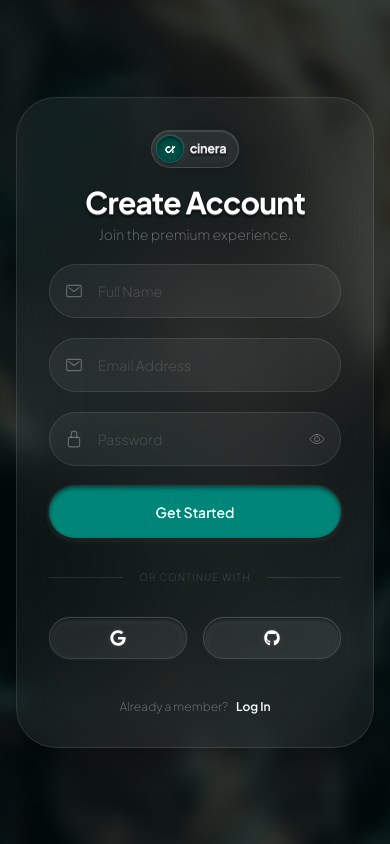
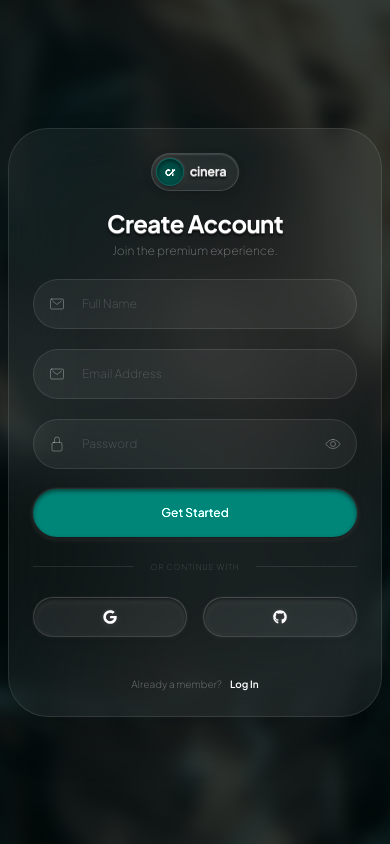
Before and after one commit to Pappyjay23/Cinera, a React (Vite) app: page /signup in a window 390 px wide. Built offline with nearby package versions, Linux system fonts and the light colour scheme.

Commit message:
feat: added responsive classes to auth screen

```diff
--- a/src/screens/Auth/Auth.tsx
+++ b/src/screens/Auth/Auth.tsx
@@ -2,11 +2,12 @@ import Logo from "@/components/ui/Logo";
 import { useState } from "react";
 import { FaGithub, FaGoogle } from "react-icons/fa";
 import {
-    IoEyeOffOutline,
-    IoEyeOutline,
-    IoLockClosedOutline,
-    IoMailOutline,
+	IoEyeOffOutline,
+	IoEyeOutline,
+	IoLockClosedOutline,
+	IoMailOutline,
 } from "react-icons/io5";
+import { useNavigate } from "react-router-dom";
 
 const AuthScreen = () => {
 	const pathname = window.location.pathname;
@@ -14,8 +15,10 @@ const AuthScreen = () => {
 	const [isLogin, setIsLogin] = useState(pathname === "/login");
 	const [showPassword, setShowPassword] = useState(false);
 
+	const navigate = useNavigate();
+
 	return (
-		<div className='relative min-h-screen w-full flex items-center justify-center bg-background overflow-hidden px-4 font-plus-jakarta'>
+		<div className='relative min-h-screen w-full flex items-center justify-center bg-background overflow-hidden py-4 px-2 md:px-4 font-plus-jakarta'>
 			<div className='absolute inset-0 z-0'>
 				<img
 					src='/app-bg.jpg'
@@ -25,16 +28,16 @@ const AuthScreen = () => {
 				<div className='absolute inset-0 bg-radial-at-t from-teal-500/10 via-black/80 to-black' />
 			</div>
 
-			<div className='relative z-10 w-full max-w-md bg-white/5 backdrop-blur-2xl border border-white/10 p-8 md:p-10 rounded-[2.5rem] shadow-2xl'>
+			<div className='relative z-10 w-full max-w-md bg-white/5 backdrop-blur-2xl border border-white/10 p-6 md:p-10 rounded-[2.5rem] shadow-2xl'>
 				<div className='flex justify-center w-full mb-4'>
 					<Logo />
 				</div>
 
 				<div className='text-center mb-5'>
-					<h1 className='text-3xl font-bold tracking-tight text-white mb-1 drop-shadow-[0_2px_1px_rgba(0,0,0,0.8)] [text-shadow:0px_1px_0px_rgba(255,255,255,0.4)]'>
+					<h1 className='text-2xl md:text-3xl font-bold tracking-tight text-white mb-1 drop-shadow-[0_2px_1px_rgba(0,0,0,0.8)] [text-shadow:0px_1px_0px_rgba(255,255,255,0.4)]'>
 						{isLogin ? "Welcome Back" : "Create Account"}
 					</h1>
-					<p className='text-white/40 text-sm'>
+					<p className='text-white/40 text-xs md:text-sm'>
 						{isLogin
 							? "Ready for your next series?"
 							: "Join the premium experience."}
@@ -48,9 +51,9 @@ const AuthScreen = () => {
 							<input
 								type='text'
 								placeholder='Full Name'
-								className='w-full bg-white/5 border border-white/10 rounded-full py-4 px-12 text-sm text-white outline-none focus:border-teal-500/50 focus:bg-white/10 transition-all duration-300 placeholder:text-white/20'
+								className='w-full bg-white/5 border border-white/10 rounded-full py-4 px-12 text-xs md:text-sm text-white outline-none focus:border-teal-500/50 focus:bg-white/10 transition-all duration-300 placeholder:text-white/20'
 							/>
-							<IoMailOutline className='absolute left-4 top-1/2 -translate-y-1/2 text-white/30 text-lg group-focus-within:text-teal-500 transition-colors' />
+							<IoMailOutline className='absolute left-4 top-1/2 -translate-y-1/2 text-white/30 text-base md:text-lg group-focus-within:text-teal-500 transition-colors' />
 						</div>
 					)}
 
@@ -58,18 +61,18 @@ const AuthScreen = () => {
 						<input
 							type='email'
 							placeholder='Email Address'
-							className='w-full bg-white/5 border border-white/10 rounded-full py-4 px-12 text-sm text-white outline-none focus:border-teal-500/50 focus:bg-white/10 transition-all duration-300 placeholder:text-white/20'
+							className='w-full bg-white/5 border border-white/10 rounded-full py-4 px-12 text-xs md:text-sm text-white outline-none focus:border-teal-500/50 focus:bg-white/10 transition-all duration-300 placeholder:text-white/20'
 						/>
-						<IoMailOutline className='absolute left-4 top-1/2 -translate-y-1/2 text-white/30 text-lg group-focus-within:text-teal-500 transition-colors' />
+						<IoMailOutline className='absolute left-4 top-1/2 -translate-y-1/2 text-white/30 text-base md:text-lg group-focus-within:text-teal-500 transition-colors' />
 					</div>
 
 					<div className='relative group'>
 						<input
 							type={showPassword ? "text" : "password"}
 							placeholder='Password'
-							className='w-full bg-white/5 border border-white/10 rounded-full py-4 px-12 text-sm text-white outline-none focus:border-teal-500/50 focus:bg-white/10 transition-all duration-300 placeholder:text-white/20'
+							className='w-full bg-white/5 border border-white/10 rounded-full py-4 px-12 text-xs md:text-sm text-white outline-none focus:border-teal-500/50 focus:bg-white/10 transition-all duration-300 placeholder:text-white/20'
 						/>
-						<IoLockClosedOutline className='absolute left-4 top-1/2 -translate-y-1/2 text-white/30 text-lg group-focus-within:text-teal-500 transition-colors' />
+						<IoLockClosedOutline className='absolute left-4 top-1/2 -translate-y-1/2 text-white/30 text-base md:text-lg group-focus-within:text-teal-500 transition-colors' />
 						<button
 							type='button'
 							onClick={() => setShowPassword(!showPassword)}
@@ -78,14 +81,14 @@ const AuthScreen = () => {
 						</button>
 					</div>
 
-					<button className='w-full py-4 threed-effect bg-teal-700 hover:bg-teal-600 text-white rounded-full font-medium text-sm shadow-lg shadow-teal-500/20 active:scale-95 transition-all duration-500 ease-in-out cursor-pointer'>
+					<button className='w-full py-4 threed-effect bg-teal-700 hover:bg-teal-600 text-white rounded-full font-medium text-xs md:text-sm shadow-lg shadow-teal-500/20 active:scale-95 transition-all duration-500 ease-in-out cursor-pointer'>
 						{isLogin ? "Sign In" : "Get Started"}
 					</button>
 				</form>
 
-				<div className='flex items-center my-8 gap-4'>
+				<div className='flex items-center my-6 md:my-8 gap-4'>
 					<div className='h-px bg-white/10 flex-1' />
-					<span className='text-[10px] text-white/20 uppercase tracking-widest'>
+					<span className='text-[8px] md:text-[10px] text-white/20 uppercase tracking-widest'>
 						Or continue with
 					</span>
 					<div className='h-px bg-white/10 flex-1' />
@@ -93,18 +96,26 @@ const AuthScreen = () => {
 
 				{/* Social Logins */}
 				<div className='flex gap-4'>
-					<button className='flex-1 flex items-center justify-center gap-2 py-3 bg-white/5 border border-white/10 rounded-full threed-effect hover:bg-teal-500/30 transition-all duration-500 ease-in-out cursor-pointer active:scale-95'>
+					<button className='flex-1 flex items-center justify-center gap-2 py-3 bg-white/5 border border-white/10 rounded-full threed-effect hover:bg-teal-500/30 transition-all duration-500 ease-in-out cursor-pointer active:scale-95 text-sm md:text-base'>
 						<FaGoogle className='text-white' />
 					</button>
-					<button className='flex-1 flex items-center justify-center gap-2 py-3 bg-white/5 border border-white/10 rounded-full threed-effect hover:bg-teal-500/30 transition-all duration-500 ease-in-out cursor-pointer active:scale-95'>
+					<button className='flex-1 flex items-center justify-center gap-2 py-3 bg-white/5 border border-white/10 rounded-full threed-effect hover:bg-teal-500/30 transition-all duration-500 ease-in-out cursor-pointer active:scale-95 text-sm md:text-base'>
 						<FaGithub className='text-white' />
 					</button>
 				</div>
 
-				<p className='text-center mt-10 text-white/40 text-xs'>
+				<p className='text-center mt-10 text-white/40 text-[10px] md:text-xs'>
 					{isLogin ? "Don't have an account?" : "Already a member?"}
 					<button
-						onClick={() => setIsLogin(!isLogin)}
+						onClick={() => {
+							if (isLogin) {
+								navigate("/signup");
+								setIsLogin(false);
+							} else {
+								navigate("/login");
+								setIsLogin(true);
+							}
+						}}
 						className='ml-2 text-white font-semibold hover:text-teal-400 transition-colors cursor-pointer'>
 						{isLogin ? "Sign Up" : "Log In"}
 					</button>
--- a/src/screens/Login/Login.tsx
+++ /dev/null
@@ -1,8 +0,0 @@
-
-const LoginScreen = () => {
-  return (
-    <div>LoginScreen</div>
-  )
-}
-
-export default LoginScreen
```
